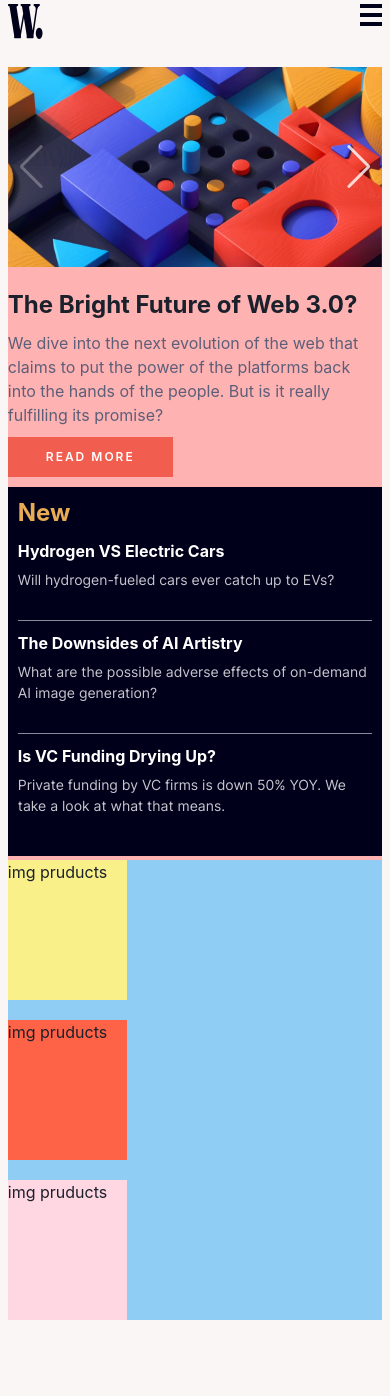
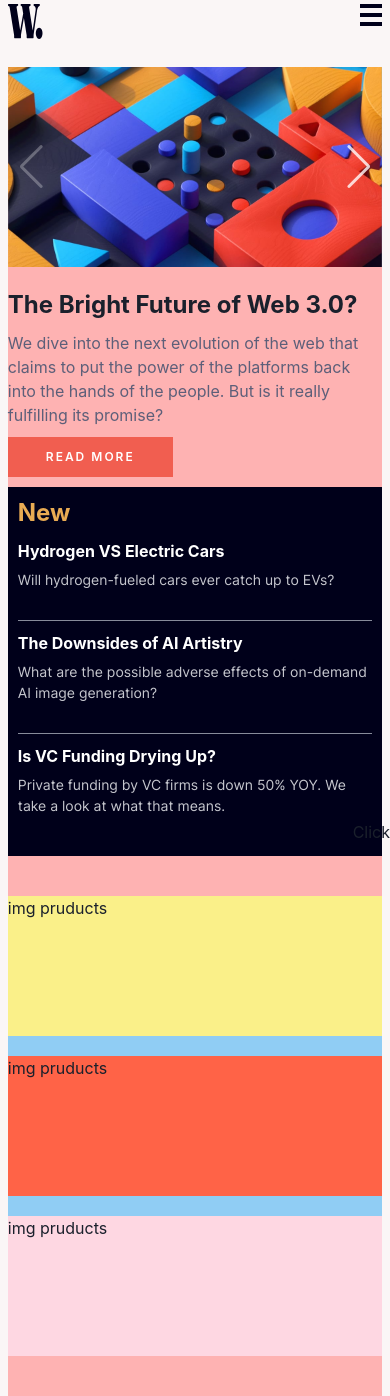
Before and after one commit to HongSourTheng/News-Hompage, a React (Vite) app: page / in a window 390 px wide. Before the commit the page ends 1320 px from the top, so only its background shows below. Built offline with nearby package versions, Linux system fonts and the light colour scheme.

Commit message:
Fixed products responsive and build position fixed bottun (Refactor later)

```diff
--- a/src/components/MenuBar.tsx
+++ b/src/components/MenuBar.tsx
@@ -15,10 +15,9 @@ const MenuBar = ({ menu }: MenuProps) => {
         fontFamily="inter-regular"
         fontSize="sm"
         p={3}
+        id="home"
       >
-        <NavLink to={`${item.path}`} >
-          {item.name}
-        </NavLink>
+        <NavLink to={`${item.path}`}>{item.name}</NavLink>
       </ListItem>
     );
   });
--- a/src/components/NavBar.tsx
+++ b/src/components/NavBar.tsx
@@ -16,7 +16,11 @@ const NavBar = () => {
       </List>
       <List display="flex" cursor="pointer">
         <Show below="sm">
-          <PopUpMenu toggle={toggle} onRemove={() => setToggle(!toggle)} menu={menuItem} />
+          <PopUpMenu
+            toggle={toggle}
+            onRemove={() => setToggle(!toggle)}
+            menu={menuItem}
+          />
         </Show>
         <Show above="sm">
           <MenuBar menu={menuItem} />
--- a/src/pages/HomePage.tsx
+++ b/src/pages/HomePage.tsx
@@ -22,19 +22,27 @@ const HomePage = () => {
         <News news={newsItem} />
         <Box
           mt={1}
-          w={{ base: "100%", md: "100%" }}
+          w="100%"
           flexShrink={0}
           backgroundColor="blue.200"
           float="left"
+          m="40px 0px"
         >
-          <Stack direction={["column", "row"]} spacing="20px">
-            <Box w="31.88%" h="140px" bg="yellow.200">
+          <Stack
+            w="100%"
+            direction={{
+              base: "column",
+              md: "row",
+            }}
+            spacing="20px"
+          >
+            <Box w={{ base: "100%", md: "31.88%" }} h="140px" bg="yellow.200">
               img pruducts
             </Box>
-            <Box w="31.88%" h="140px" bg="tomato">
+            <Box w={{ base: "100%", md: "31.88%" }} h="140px" bg="tomato">
               img pruducts
             </Box>
-            <Box w="31.88%" h="140px" bg="pink.100">
+            <Box w={{ base: "100%", md: "31.88%" }} h="140px" bg="pink.100">
               img pruducts
             </Box>
           </Stack>
--- a/src/pages/Layout.tsx
+++ b/src/pages/Layout.tsx
@@ -1,11 +1,15 @@
 import { Outlet } from "react-router-dom";
 import NavBar from "../components/NavBar";
+import { Box } from "@chakra-ui/react";
 
 const Layout = () => {
   return (
     <>
       <NavBar />
       <Outlet />
+      <Box pos="fixed" bottom={0} right={0} cursor="pointer">
+        <a href="#home">Click</a>
+      </Box>
     </>
   );
 };
```
